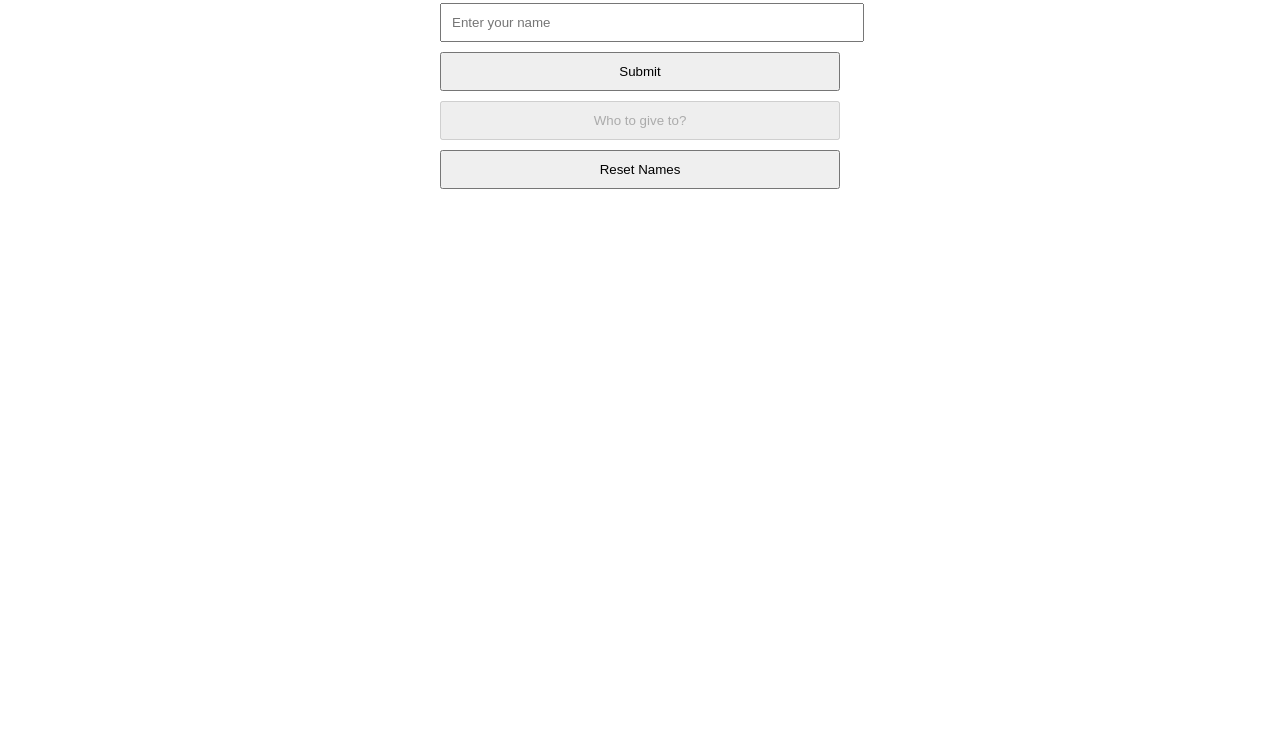
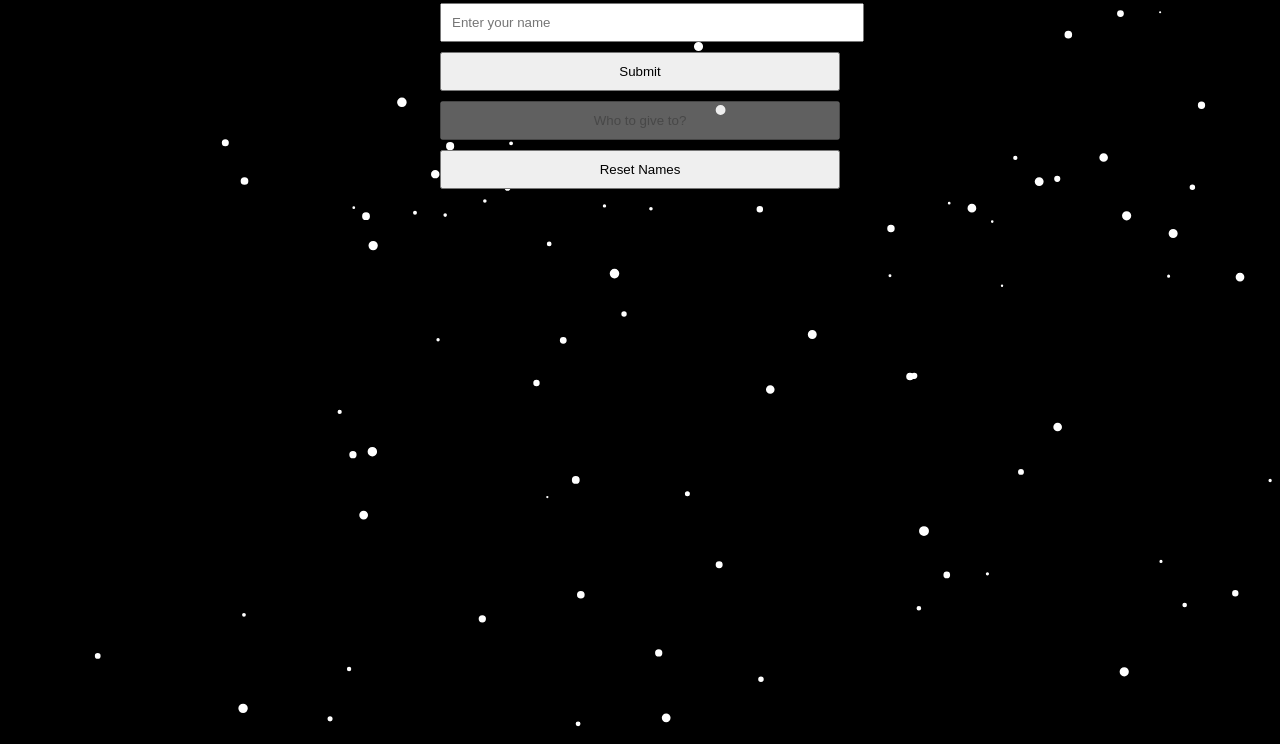
Before and after one commit to fdenoodt/secret-santa, a website: page index.html in a window 1280 px wide. Shown: the part 77-821 px from the top of the page. Before the commit the page ends 800 px from the top, so only its background shows below. Drawn offline with Linux system fonts and the light colour scheme; no server answers.

Commit message:
Update index.html

```diff
--- a/index.html
+++ b/index.html
@@ -8,11 +8,19 @@
         body {
             font-family: Arial, sans-serif;
             margin: 20px;
+            position: relative;
+            overflow: hidden;
+            background-color: #000; /* Add a background color to make snowflakes visible */
+
+            /* white text color */
+            color: white;
         }
 
         .container {
             max-width: 400px;
             margin: auto;
+            position: relative;
+            z-index: 1;
         }
 
         input, button {
@@ -21,9 +29,19 @@
             margin: 10px 0;
             padding: 10px;
         }
+
+        canvas {
+            position: absolute;
+            top: 0;
+            left: 0;
+            width: 100vw;
+            height: 100vh;
+            z-index: 0;
+        }
     </style>
 </head>
 <body>
+<canvas id="snowCanvas"></canvas>
 <div class="container">
     <h1>Secret Santa</h1>
     <input type="text" id="name" placeholder="Enter your name">
@@ -81,6 +99,64 @@
 
     // Check the count of submitted names on page load
     window.onload = checkSubmittedNamesCount;
+
+    const canvas = document.getElementById('snowCanvas');
+    const ctx = canvas.getContext('2d');
+    let width = canvas.width = window.innerWidth;
+    let height = canvas.height = window.innerHeight;
+
+    const snowflakes = [];
+
+    function createSnowflakes() {
+        const numberOfSnowflakes = 100;
+        for (let i = 0; i < numberOfSnowflakes; i++) {
+            snowflakes.push({
+                x: Math.random() * width,
+                y: Math.random() * height,
+                radius: Math.random() * 4 + 1,
+                speed: Math.random() * 1 + 0.5,
+                wind: Math.random() * 2 - 1
+            });
+        }
+    }
+
+    function drawSnowflakes() {
+        ctx.clearRect(0, 0, width, height);
+        ctx.fillStyle = 'white';
+        ctx.beginPath();
+        for (const flake of snowflakes) {
+            ctx.moveTo(flake.x, flake.y);
+            ctx.arc(flake.x, flake.y, flake.radius, 0, Math.PI * 2, true);
+        }
+        ctx.fill();
+        moveSnowflakes();
+    }
+
+    function moveSnowflakes() {
+        for (const flake of snowflakes) {
+            flake.y += flake.speed;
+            flake.x += flake.wind;
+
+            if (flake.y > height) {
+                flake.y = 0;
+                flake.x = Math.random() * width;
+            }
+        }
+    }
+
+    function updateSnowfall() {
+        drawSnowflakes();
+        requestAnimationFrame(updateSnowfall);
+    }
+
+    createSnowflakes();
+    updateSnowfall();
+
+    window.addEventListener('resize', () => {
+        width = canvas.width = window.innerWidth;
+        height = canvas.height = window.innerHeight;
+        createSnowflakes(); // Recreate snowflakes to fit new dimensions
+    });
 </script>
 </body>
 </html>
```
